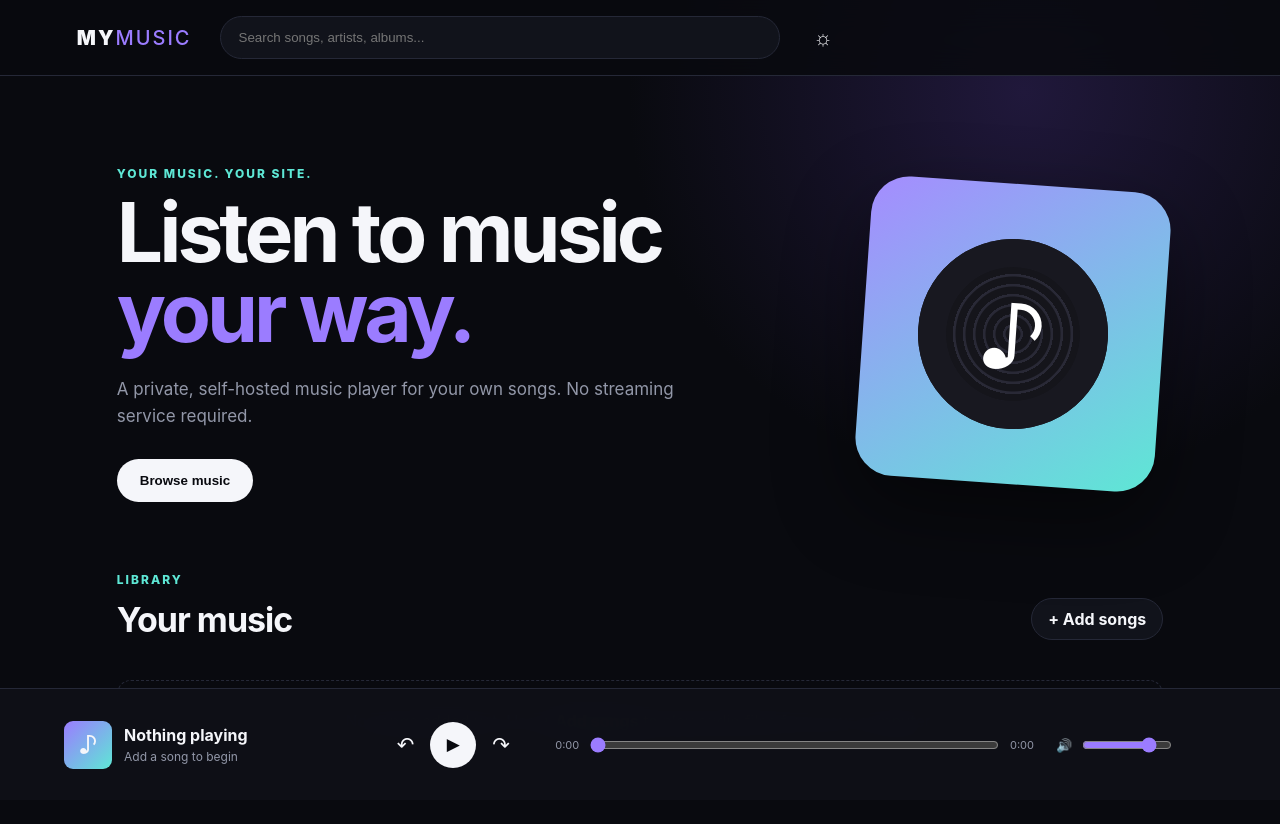
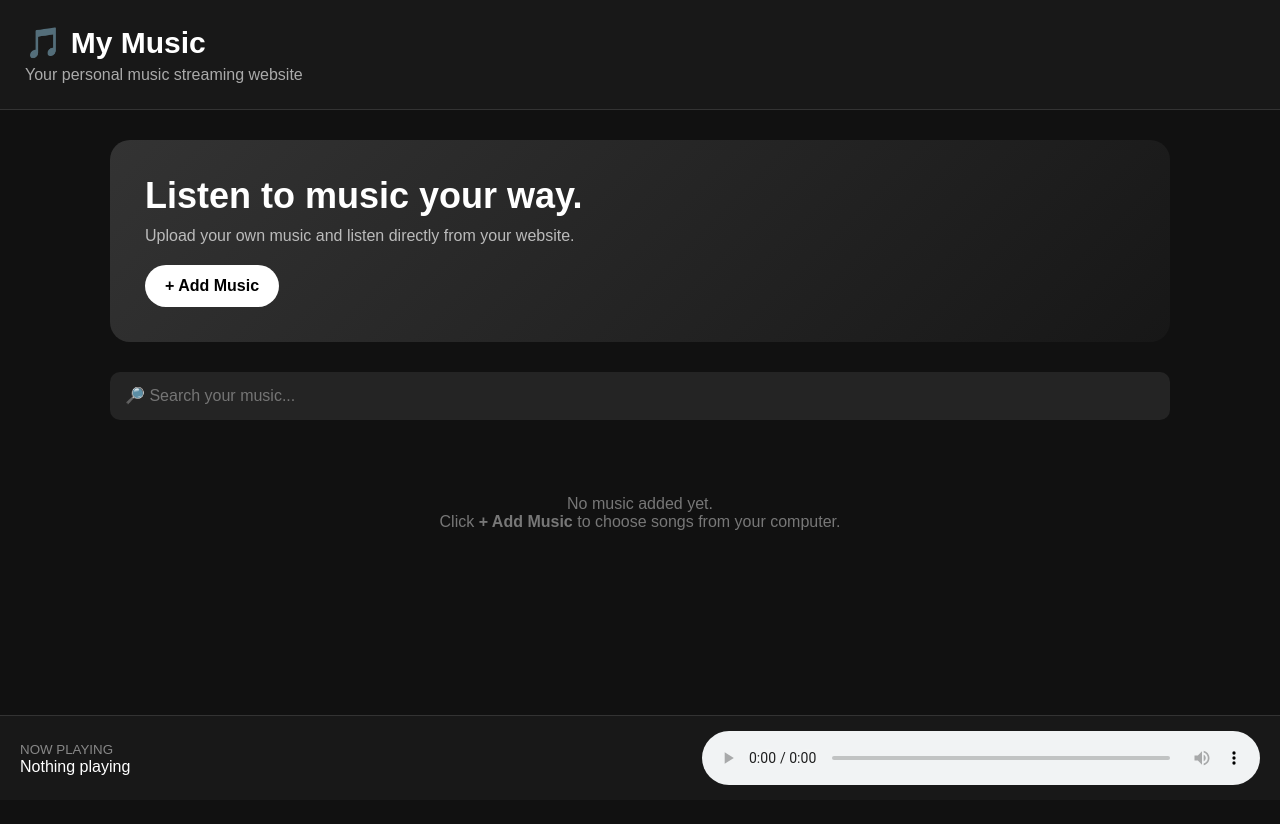
Before and after one commit to jlnation823/Jassiah, a plain HTML site: page index.html in a window 1280 px wide. After the commit the page ends 800 px from the top, so only its background shows below. Drawn offline with Linux system fonts and the light colour scheme.

Commit message:
Update index.html

```diff
--- a/index.html
+++ b/index.html
@@ -4,68 +4,299 @@
   <meta charset="UTF-8">
   <meta name="viewport" content="width=device-width, initial-scale=1.0">
   <title>My Music</title>
-  <link rel="stylesheet" href="style.css">
+
+  <style>
+    * {
+      box-sizing: border-box;
+      margin: 0;
+      padding: 0;
+    }
+
+    body {
+      font-family: Arial, sans-serif;
+      background: #111;
+      color: white;
+      min-height: 100vh;
+    }
+
+    header {
+      padding: 25px;
+      background: #181818;
+      border-bottom: 1px solid #333;
+    }
+
+    header h1 {
+      font-size: 30px;
+    }
+
+    header p {
+      color: #aaa;
+      margin-top: 6px;
+    }
+
+    .container {
+      max-width: 1100px;
+      margin: auto;
+      padding: 30px 20px 120px;
+    }
+
+    .hero {
+      background: linear-gradient(135deg, #333, #171717);
+      border-radius: 20px;
+      padding: 35px;
+      margin-bottom: 30px;
+    }
+
+    .hero h2 {
+      font-size: 36px;
+      margin-bottom: 10px;
+    }
+
+    .hero p {
+      color: #bbb;
+      margin-bottom: 20px;
+    }
+
+    .upload {
+      display: inline-block;
+      background: white;
+      color: black;
+      padding: 12px 20px;
+      border-radius: 25px;
+      cursor: pointer;
+      font-weight: bold;
+    }
+
+    #fileInput {
+      display: none;
+    }
+
+    .search {
+      width: 100%;
+      padding: 15px;
+      border-radius: 10px;
+      border: none;
+      margin-bottom: 25px;
+      background: #242424;
+      color: white;
+      font-size: 16px;
+    }
+
+    .songs {
+      display: grid;
+      gap: 10px;
+    }
+
+    .song {
+      background: #1d1d1d;
+      padding: 15px;
+      border-radius: 10px;
+      display: flex;
+      align-items: center;
+      gap: 15px;
+    }
+
+    .song button {
+      border: none;
+      background: white;
+      color: black;
+      width: 42px;
+      height: 42px;
+      border-radius: 50%;
+      cursor: pointer;
+      font-size: 16px;
+    }
+
+    .song-info {
+      flex: 1;
+    }
+
+    .song-title {
+      font-weight: bold;
+    }
+
+    .song-type {
+      color: #888;
+      font-size: 13px;
+      margin-top: 4px;
+    }
+
+    .empty {
+      text-align: center;
+      color: #777;
+      padding: 50px 10px;
+    }
+
+    .player {
+      position: fixed;
+      bottom: 0;
+      left: 0;
+      right: 0;
+      background: #181818;
+      border-top: 1px solid #333;
+      padding: 15px 20px;
+      display: flex;
+      align-items: center;
+      gap: 15px;
+    }
+
+    .now-playing {
+      flex: 1;
+    }
+
+    .now-playing small {
+      color: #888;
+    }
+
+    audio {
+      width: 45%;
+    }
+
+    @media (max-width: 700px) {
+      .hero h2 {
+        font-size: 28px;
+      }
+
+      .player {
+        flex-wrap: wrap;
+      }
+
+      audio {
+        width: 100%;
+      }
+    }
+  </style>
 </head>
+
 <body>
-  <header class="topbar">
-    <div class="brand">MY<span>MUSIC</span></div>
-    <div class="search-wrap">
-      <input id="search" type="search" placeholder="Search songs, artists, albums...">
-    </div>
-    <button id="themeBtn" class="icon-btn" title="Toggle theme">☼</button>
+
+<header>
+  <h1>🎵 My Music</h1>
+  <p>Your personal music streaming website</p>
 </header>
 
-  <main>
+<div class="container">
+
   <section class="hero">
-      <div>
-        <p class="eyebrow">YOUR MUSIC. YOUR SITE.</p>
-        <h1>Listen to music<br><span>your way.</span></h1>
-        <p class="hero-copy">A private, self-hosted music player for your own songs. No streaming service required.</p>
-        <button class="primary" id="browseBtn">Browse music</button>
-      </div>
-      <div class="hero-art"><div class="disc"></div><div class="note">♪</div></div>
+    <h2>Listen to music your way.</h2>
+    <p>Upload your own music and listen directly from your website.</p>
+
+    <label class="upload">
+      + Add Music
+      <input type="file" id="fileInput" accept="audio/*" multiple>
+    </label>
   </section>
 
-    <section class="section" id="library">
-      <div class="section-head">
-        <div>
-          <p class="eyebrow">LIBRARY</p>
-          <h2>Your music</h2>
-        </div>
-        <label class="upload">
-          <input id="fileInput" type="file" accept="audio/*" multiple>
-          + Add songs
-        </label>
-      </div>
-      <div id="songList" class="song-list"></div>
-      <p id="empty" class="empty">No songs added yet. Use <b>+ Add songs</b> to play audio files from your computer.</p>
-    </section>
-  </main>
+  <input
+    type="text"
+    id="search"
+    class="search"
+    placeholder="🔎 Search your music..."
+  >
 
-  <footer class="player">
-    <div class="now-playing">
-      <div class="mini-art" id="miniArt">♪</div>
-      <div>
-        <strong id="nowTitle">Nothing playing</strong>
-        <span id="nowArtist">Add a song to begin</span>
+  <div id="songs" class="songs">
+    <div class="empty">
+      No music added yet.<br>
+      Click <b>+ Add Music</b> to choose songs from your computer.
     </div>
   </div>
-    <div class="controls">
-      <button class="control" id="prevBtn">↶</button>
-      <button class="play" id="playBtn">▶</button>
-      <button class="control" id="nextBtn">↷</button>
+
 </div>
-    <div class="progress-wrap">
-      <span id="current">0:00</span>
-      <input id="progress" type="range" min="0" max="100" value="0">
-      <span id="duration">0:00</span>
+
+<div class="player">
+  <div class="now-playing">
+    <small>NOW PLAYING</small>
+    <div id="nowPlaying">Nothing playing</div>
   </div>
-    <div class="volume">
-      🔊 <input id="volume" type="range" min="0" max="1" value=".8" step=".01">
+
+  <audio id="audio" controls></audio>
 </div>
-  </footer>
 
-  <audio id="audio"></audio>
-  <script src="script.js"></script>
+<script>
+
+  const fileInput = document.getElementById("fileInput");
+  const songsContainer = document.getElementById("songs");
+  const audio = document.getElementById("audio");
+  const nowPlaying = document.getElementById("nowPlaying");
+  const search = document.getElementById("search");
+
+  let songs = [];
+
+  fileInput.addEventListener("change", function () {
+
+    for (const file of fileInput.files) {
+
+      const url = URL.createObjectURL(file);
+
+      songs.push({
+        name: file.name,
+        url: url
+      });
+
+    }
+
+    displaySongs();
+
+    fileInput.value = "";
+  });
+
+  function displaySongs(filter = "") {
+
+    songsContainer.innerHTML = "";
+
+    const filtered = songs.filter(song =>
+      song.name.toLowerCase().includes(filter.toLowerCase())
+    );
+
+    if (filtered.length === 0) {
+
+      songsContainer.innerHTML = `
+        <div class="empty">
+          No music found.
+        </div>
+      `;
+
+      return;
+    }
+
+    filtered.forEach((song) => {
+
+      const row = document.createElement("div");
+
+      row.className = "song";
+
+      row.innerHTML = `
+        <button>▶</button>
+
+        <div class="song-info">
+          <div class="song-title">${song.name}</div>
+          <div class="song-type">Your music</div>
+        </div>
+      `;
+
+      row.querySelector("button").addEventListener("click", () => {
+
+        audio.src = song.url;
+
+        audio.play();
+
+        nowPlaying.textContent = song.name;
+
+      });
+
+      songsContainer.appendChild(row);
+
+    });
+
+  }
+
+  search.addEventListener("input", () => {
+
+    displaySongs(search.value);
+
+  });
+
+</script>
+
 </body>
 </html>
```
Lines whose indentation alone changed are shown as unchanged.
